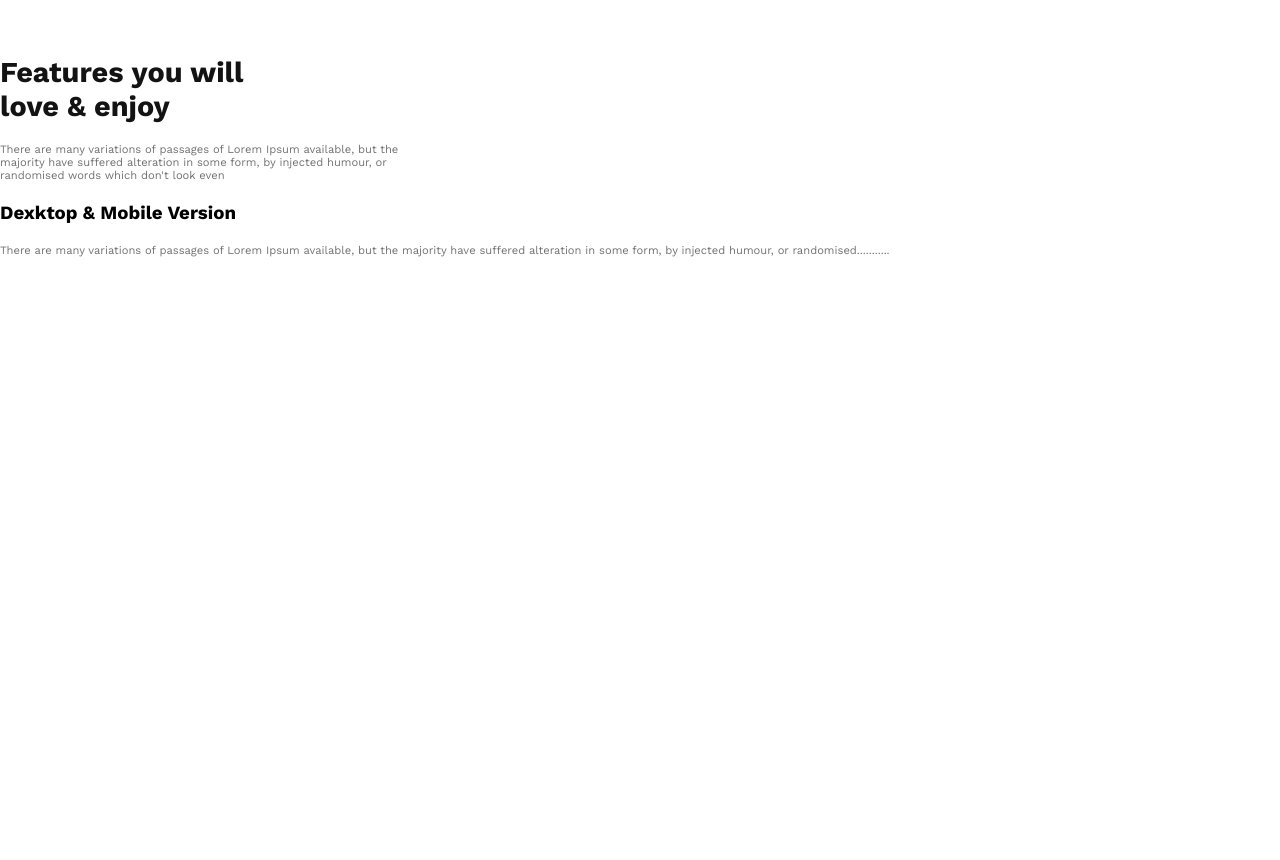
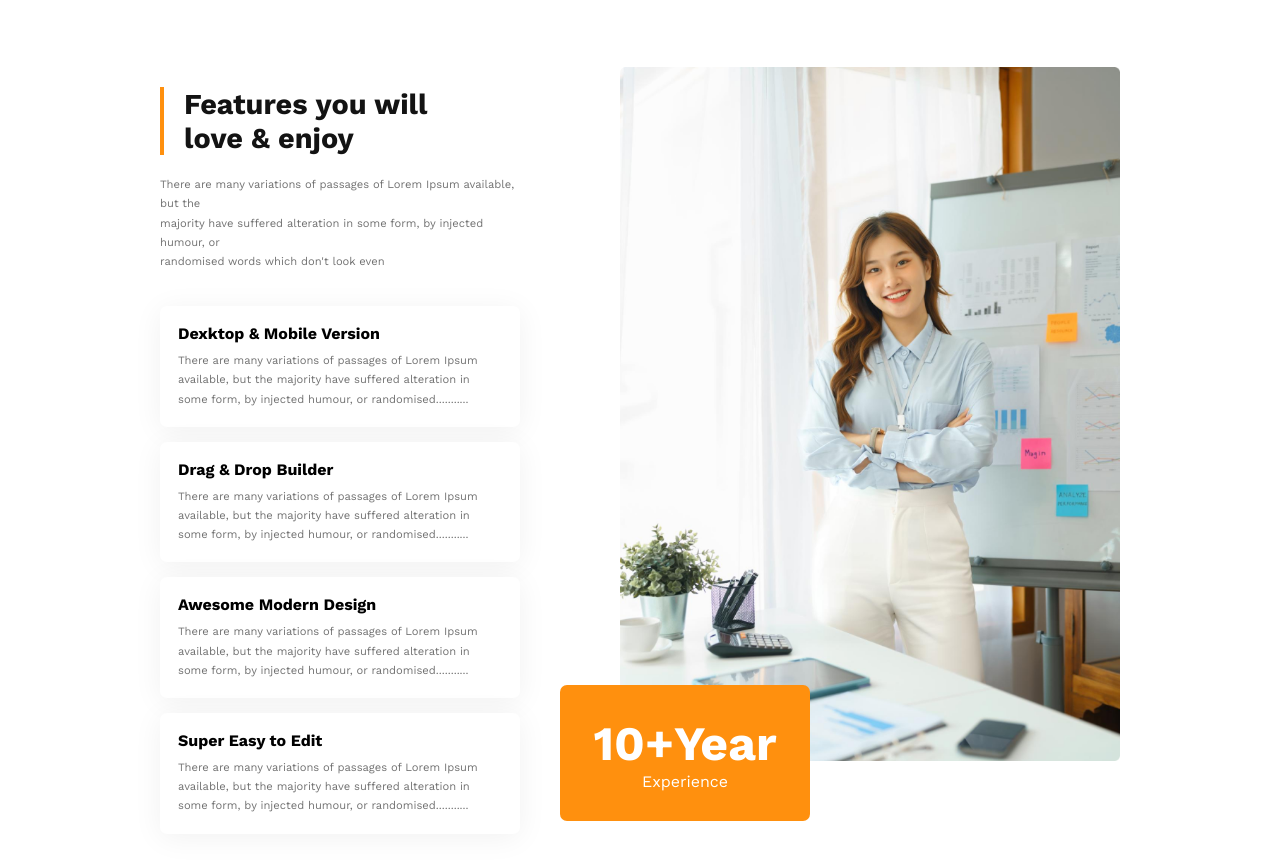
Before and after one commit to Selina-Khatun/g3-architects-website, a plain HTML site: page index.html in a window 1280 px wide. Shown: the part 1480-2340 px from the top of the page. Before the commit the page ends 1757 px from the top, so only its background shows below. Drawn offline with nearby package versions, Linux system fonts and the light colour scheme.

Commit message:
add features section

```diff
--- a/index.html
+++ b/index.html
@@ -59,6 +59,7 @@
                 </div>
             </div>
         </section>
+        <!-- features section starts  -->
         <section>
 
             <div class="features-container">
@@ -69,7 +70,34 @@
                         majority have suffered alteration in some form, by injected humour, or <br>
                         randomised words which don't look even</p>
                     <div class="card">
-                        <h3>Dexktop & Mobile Version</h3>
+                        <h4>Dexktop & Mobile Version</h4>
+                        <p class="description">
+                            There are many variations of passages of Lorem Ipsum available,
+                            but the majority have suffered alteration in some form, by
+                            injected humour, or randomised...........
+                        </p>
+
+                    </div>
+                    <div class="card">
+                        <h4>Drag & Drop Builder</h4>
+                        <p class="description">
+                            There are many variations of passages of Lorem Ipsum available,
+                            but the majority have suffered alteration in some form, by
+                            injected humour, or randomised...........
+                        </p>
+
+                    </div>
+                    <div class="card">
+                        <h4>Awesome Modern Design</h4>
+                        <p class="description">
+                            There are many variations of passages of Lorem Ipsum available,
+                            but the majority have suffered alteration in some form, by
+                            injected humour, or randomised...........
+                        </p>
+
+                    </div>
+                    <div class="card">
+                        <h4>Super Easy to Edit</h4>
                         <p class="description">
                             There are many variations of passages of Lorem Ipsum available,
                             but the majority have suffered alteration in some form, by
@@ -78,6 +106,15 @@
 
                     </div>
 
+                </div>
+
+
+                <div class="features-img">
+                    <img src="images/architect.png" alt="">
+                    <div class="Experience">
+                      <h2>  10+Year</h2>
+                      <p>Experience</p>
+                    </div>
                 </div>
 
             </div>
--- a/styles/style.css
+++ b/styles/style.css
@@ -2,12 +2,13 @@
     margin: 0px;
     padding: 0px;
     font-family: 'Work Sans', sans-serif;
+
 }
 
 .section-title {
     font-size: 1.8rem;
     color: #131313;
-   font-weight: 700;
+    font-weight: 700;
 }
 
 
@@ -59,6 +60,8 @@ nav li a {
     font-size: 0.7rem;
     padding: 20px 0px;
     color: #727272;
+    line-height: 1.2rem;
+
 }
 
 .btn-primary {
@@ -109,6 +112,63 @@ nav li a {
     color: #FF900E;
 }
 
+/*   features section styles   */
+.features-container {
+    display: flex;
+    width: 75%;
+    margin: 0px auto;
+    gap: 100px;
+    /* align-items: center; */
+}
+
+.features {
+    margin-top: 20px;
+}
+
+.features .section-title {
+    border-left: 4px solid #FF900E;
+    padding-left: 20px;
+}
+
+.card {
+    background-color: #FFF;
+    border-radius: 7px;
+    box-shadow: 0px 4px 30px 0px rgba(0, 0, 0, 0.06);
+    padding: 18px 18px 10px 18px;
+    margin: 15px auto;
+}
+
+.card h3 {
+    color: #131313;
+    font-size: 1.4rem;
+    font-weight: 600;
+}
+
+.card p {
+    padding: 8px 0px;
+
+}
+
+.features-img img {
+    width: 500px;
+}
+
+.Experience {
+    background-color: #FF900E;
+    width: 50%;
+    color: #FFF;
+    text-align: center;
+    padding: 30px 0px;
+    border-radius: 7px;
+    position: relative;
+    bottom: 80px;
+   right: 60px;
+}
+.Experience h2{
+   font-size: 3rem;
+}
+
+
 
 
 
@@ -140,8 +200,9 @@ nav li a {
         /* gap: 40px; */
 
     }
-    .quick-img-container{
-grid-template-columns: 1fr;
+
+    .quick-img-container {
+        grid-template-columns: 1fr;
     }
 
 }
```
